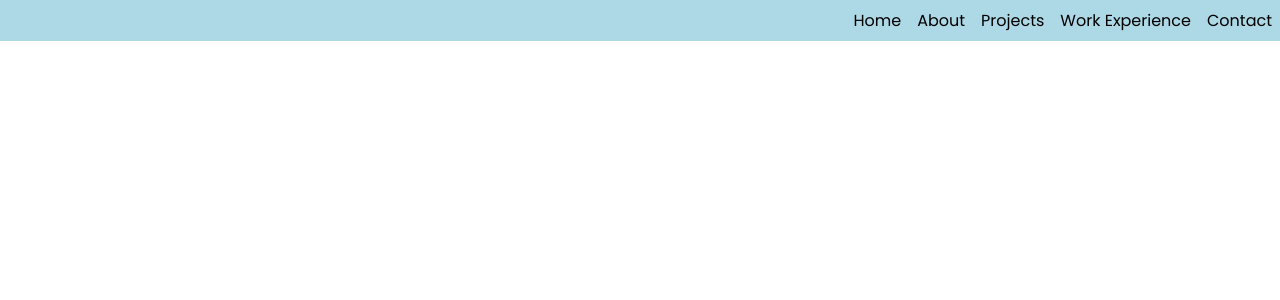
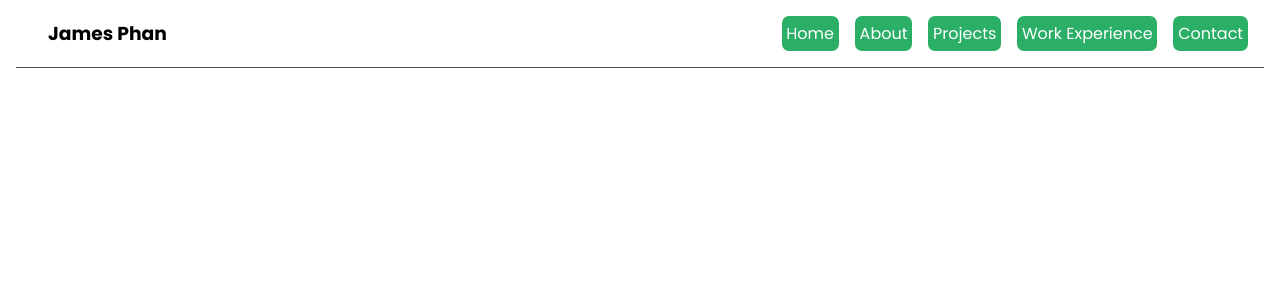
Before and after one commit to phannhathuy2804/ProfilePage, a Next.js app: page / in a window 1280 px wide. Shown: the top 300 px of the page. Built offline with nearby package versions, Linux system fonts and the light colour scheme.

Commit message:
Add effect for navbar buttons

```diff
--- a/components/Navbar.js
+++ b/components/Navbar.js
@@ -1,6 +1,9 @@
 const Navbar = () => {
   return (
     <div className="navbar">
+      <div className="logo">
+        <h3>James Phan</h3>
+      </div>
       <nav className="nav">
         <a>Home</a>
         <a>About</a>
--- a/styles/components/navbar.css
+++ b/styles/components/navbar.css
@@ -1,17 +1,39 @@
 .navbar {
-  background-color: lightblue;
-  position: fixed;
+  margin: 0rem 1rem;
   top: 0;
-  width: 100%;
-  padding: 0.5rem;
+  padding: 1rem;
+  display: flex;
+  align-items: center;
+  justify-content: space-between;
+  border-bottom: 1px solid #4f4f4f;
 }
 
 .navbar .nav {
   margin-left: auto;
-  margin-right: 0;
   width: fit-content;
   display: flex;
   flex-direction: row;
   gap: 1rem;
-  justify-content: space-evenly;
+  justify-content: flex-end;
 }
+
+.navbar .nav a {
+  background: #2bae66ff;
+  padding: 0.3rem;
+  color: white;
+  border-radius: 7px;
+}
+
+.navbar .nav a:hover {
+  background: #075c1f;
+  transform: scale(1.05, 1.05);
+}
+
+.navbar .logo {
+  padding-left: 1rem;
+  height: auto;
+}
+.navbar .logo h3 {
+  margin-block-start: 0;
+  margin-block-end: 0;
+}
```
